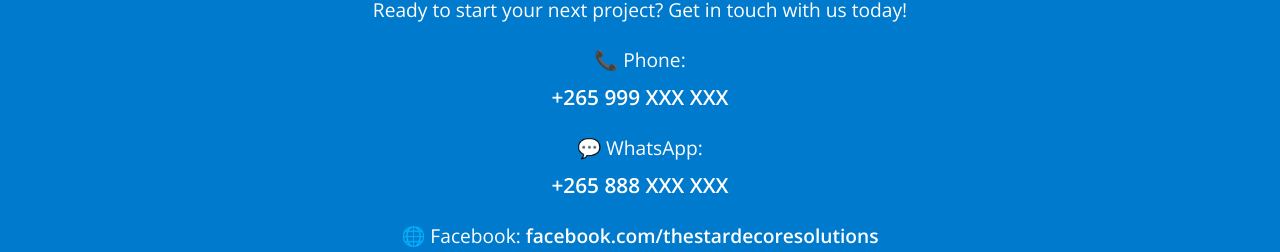
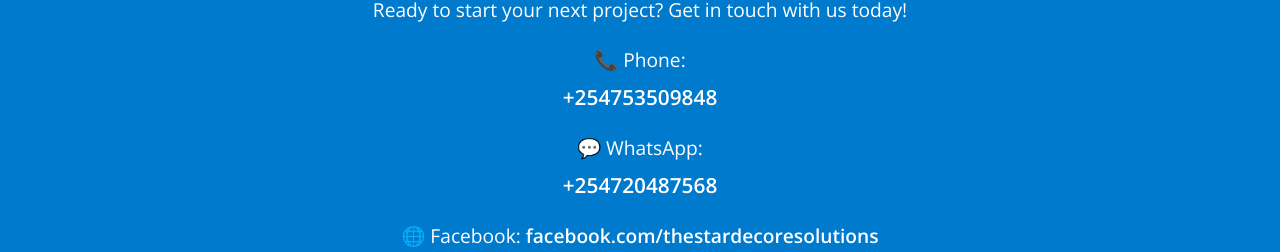
Before and after one commit to mike000-M/index.html, a plain HTML site: page index.html in a window 1280 px wide. Shown: the part 2722-2974 px from the top of the page. Drawn offline with nearby package versions, Linux system fonts and the light colour scheme.

Commit message:
index.html

```diff
--- a/index.html
+++ b/index.html
@@ -347,8 +347,8 @@
   <section id="contact" class="contact">
     <h2>Contact Us</h2>
     <p>Ready to start your next project? Get in touch with us today!</p>
-    <p>📞 Phone: <strong>+265 999 XXX XXX</strong></p>
-    <p>💬 WhatsApp: <strong>+265 888 XXX XXX</strong></p>
+    <p>📞 Phone: <strong>+254753509848</strong></p>
+    <p>💬 WhatsApp: <strong>+254720487568</strong></p>
     <p>🌐 Facebook: <a href="https://www.facebook.com/profile.php?id=61577569010291" target="_blank">facebook.com/thestardecoresolutions</a></p>
   </section>
 
```
